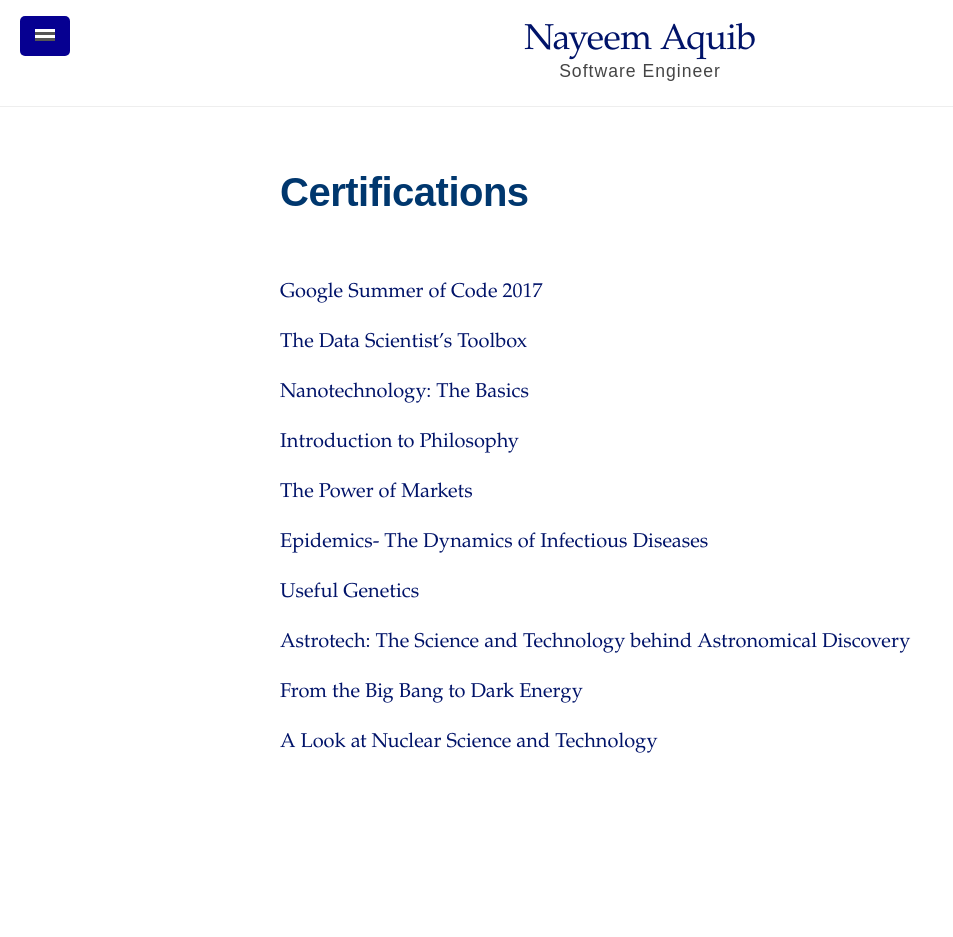
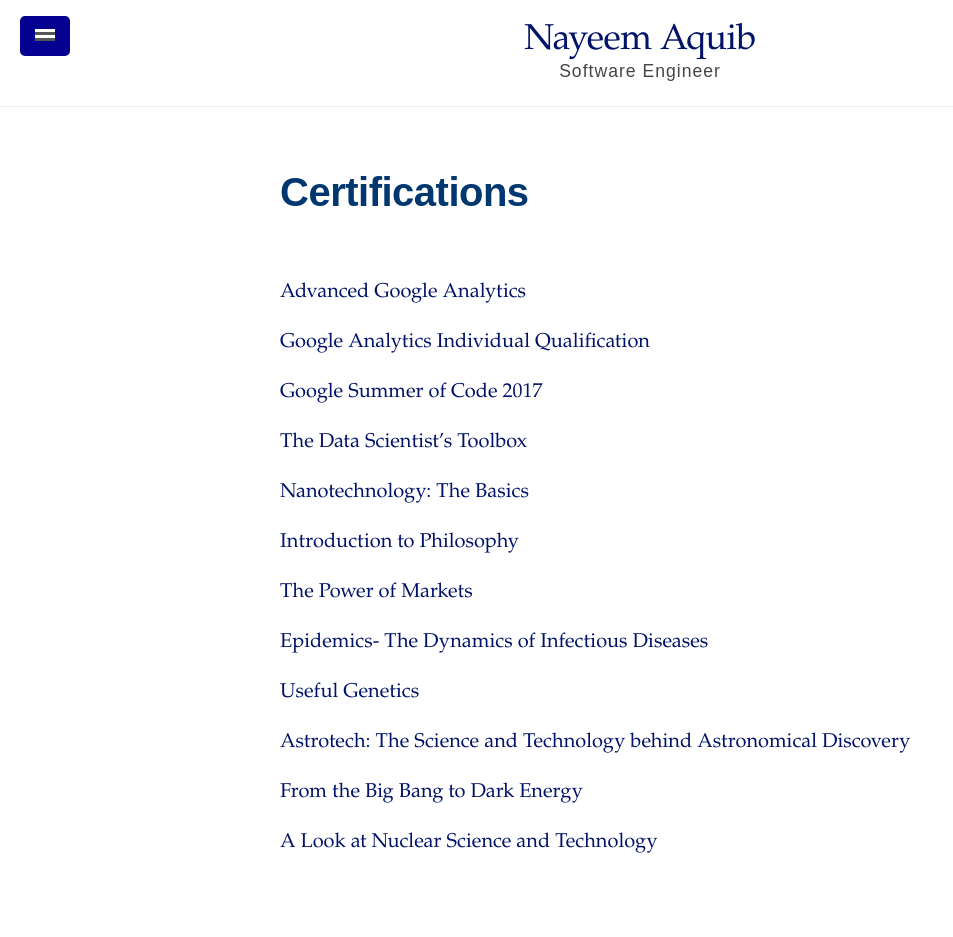
Before and after one commit to nayeemaquib/nayeemaquib.github.io, a Jekyll site: the page built from certifications.md, in a window 1280 px wide. Shown: the whole page, without its empty margins (0-953 px from the left). Built offline with Jekyll 4.4.1, drawn with Linux system fonts in a browser that asks for light colours; before the commit the page ends 900 px from its top, so only the background shows below that.

Commit message:
Modifying style

```diff
--- a/certifications.md
+++ b/certifications.md
@@ -4,6 +4,10 @@
 ---
 
 <br>
+
+[Advanced Google Analytics](https://s3.amazonaws.com/nayeemaquib.com/Others/Certifications/GA_Advanced.pdf)
+
+[Google Analytics Individual Qualification](https://s3.amazonaws.com/nayeemaquib.com/Others/Certifications/Google+Analytics+Individual+Qualification+_+Google.pdf)
 
 [Google Summer of Code 2017](https://s3.amazonaws.com/nayeemaquib.com/Others/Certifications/GSOC+Certificate.pdf)
 
```
Also changed, not shown: 1 other file.
